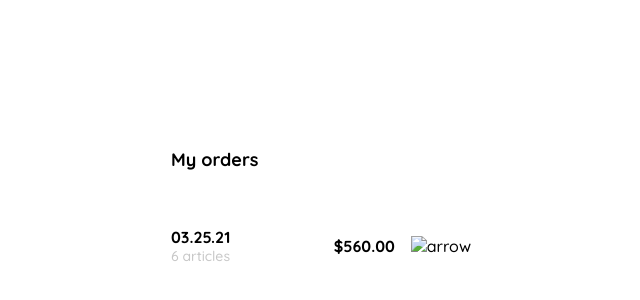
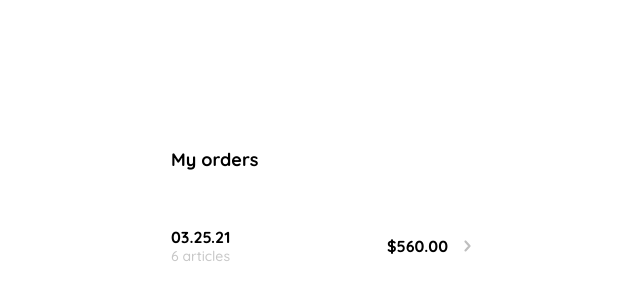
Before and after one commit to RodriZzZ/Shop, a plain HTML site: page clase10.html in a window 1280 px wide. Shown: the part 186-486 px from the top of the page, without its empty margins (319-959 px from the left). Drawn offline with Linux system fonts and the light colour scheme.

Commit message:
Update clase10.html

```diff
--- a/clase10.html
+++ b/clase10.html
@@ -79,7 +79,7 @@
                 <span>6 articles</span>
               </p>
               <p>$560.00</p>
-              <img src="./icons/flechita.svg" alt="arrow">
+              <img src="flechita.svg" alt="arrow">
             </div>
 
           </div>
```
